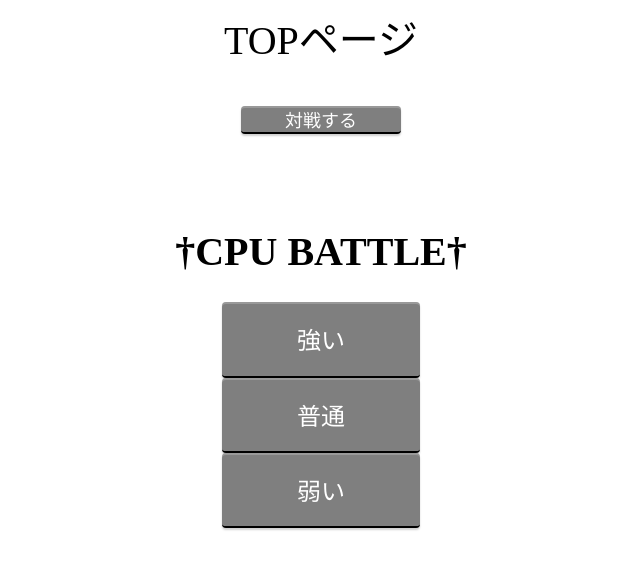
After one commit to 2021AIT-OOP2-G06/oop2-othello, a Flask app: template templates/toppage.html in a window 1280 px wide. The commit adds this page. Shown: the top 569 px of the page, without its empty margins (319-959 px from the left). Run offline with Flask 2, Linux system fonts and the light colour scheme; the template is opened without the code that fills it, so the values that code supplies are empty; some libraries are stand-ins or nearby versions.

Commit message:
トップページ頂いてきました

```diff
--- a/templates/index.html
+++ b/templates/index.html
@@ -101,7 +101,6 @@
   <!--<script type="text/javascript" src="../static/index.js" defer></script>-->
 
   <script>
-    /*
     data=$tag_tr.rowIndex + ", " + $tag_td.cellIndex;
     fetch('/action', {method: 'POST', body: data,})
     .then(function (response) {
@@ -109,7 +108,6 @@
 
         })
     });
-    */
 
     var turn = 0
     var user1_data = document.getElementsByClassName("user1")
--- /dev/null
+++ b/templates/toppage.html
@@ -0,0 +1,91 @@
+<html lang="ja">
+<!--ボックスをボタンに見立てた処理(笑)です-->
+
+<head>
+    <meta charset="UTF-8">
+    <meta http-equiv="X-UA-Compatible" content="IE=edge">
+    <meta name="viewport" content="width=device-width, initial-scale=1.0">
+    <script src="https://code.jquery.com/jquery-3.1.0.min.js">
+    </script>
+    <title>ボタン例(変更可)</title>
+</head>
+
+<p>TOPページ</p>
+<div class="button">
+    <a href="#" class="battle">対戦する</a>
+</div>
+
+<h1>†CPU BATTLE†</h1>
+
+<div class="button">
+    <a href="#" class="cp_btn">強い</a>
+    <a href="#" class="cp_btn">普通</a>
+    <a href="#" class="cp_btn">弱い</a>
+</div>
+
+<style>
+    p {
+        font-size: 30pt;
+        text-align: center;
+    }
+
+    h1 {
+        font-size: 30pt;
+        margin-top: 2.5cm;
+        text-align: center;
+    }
+
+    a.battle {
+        position: relative;
+        text-align: center;
+        font-size: 18px;
+        margin: 0 auto;
+        display: block;
+        width: 160px;
+        padding: 0;
+        text-align: center;
+        text-decoration: none;
+        margin-bottom: 1.25cm;
+        color: #FFF;
+        background: #7f7f7f;
+        border-bottom: 2px solid #000000;
+        border-radius: 4px;
+        box-shadow: inset 0 2px 0 rgba(255, 255, 255, 0.2), 0 2px 2px rgba(0, 0, 0, 0.19);
+    }
+
+    a.battle:active {
+        border-bottom: 2px solid #808080;
+        box-shadow: 0 0 2px rgba(0, 0, 0, 0.30);
+        color: red;
+    }
+
+    a.cp_btn {
+        /*押す前の色設定*/
+        position: relative;
+        text-align: center;
+        font-size: 18pt;
+        margin: 0 auto;
+        display: block;
+        width: 160px;
+        padding: 2px;
+        padding: 0.8em;
+        text-align: center;
+        text-decoration: none;
+        color: #FFF;
+        background: #7f7f7f;
+        border-bottom: 2px solid #000000;
+        border-radius: 4px;
+        box-shadow: inset 0 2px 0 rgba(255, 255, 255, 0.2), 0 2px 2px rgba(0, 0, 0, 0.19);
+    }
+    /*押した時の色設定*/
+
+    a.cp_btn:active {
+        border-bottom: 2px solid #808080;
+        box-shadow: 0 0 2px rgba(0, 0, 0, 0.30);
+        color: #000000;
+    }
+</style>
+
+<script>
+    /*紐付け用*/
+</script>
```
